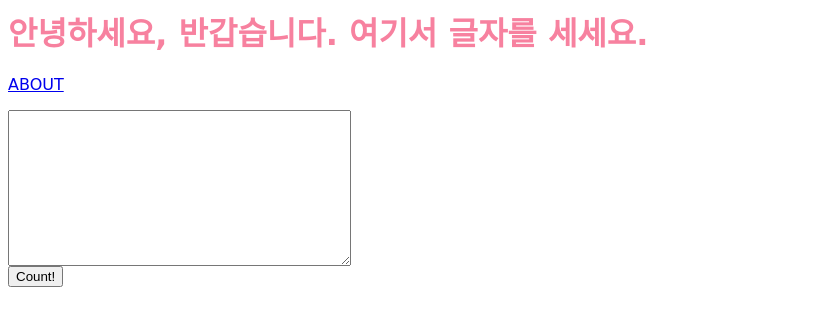
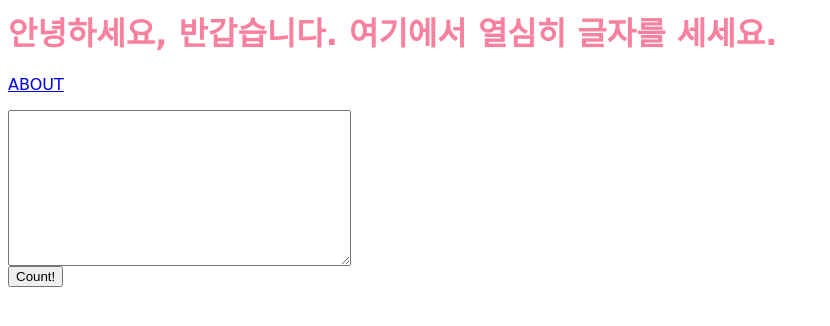
Before and after one commit to hyojin17/wordcountproject, a Django app: page / in a window 1280 px wide. Shown: the top 326 px of the page, without its empty margins (0-830 px from the left). Run offline with Django 3.2, Linux system fonts and the light colour scheme; some web fonts are replaced.

Commit message:
second commit

```diff
--- a/wordcount/templates/home.html
+++ b/wordcount/templates/home.html
@@ -11,7 +11,7 @@
 </head>
 
 
-<h1> 안녕하세요, 반갑습니다. 여기서 글자를 세세요. </h1>
+<h1> 안녕하세요, 반갑습니다. 여기에서 열심히 글자를 세세요. </h1>
 
 <p><a href="{%url 'about'%}">ABOUT</a></p>
 
```
